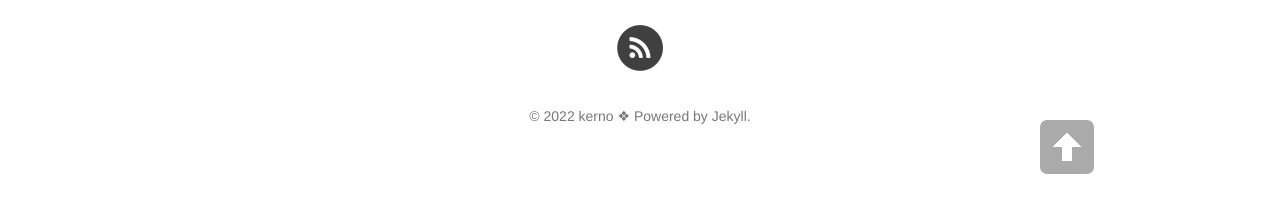
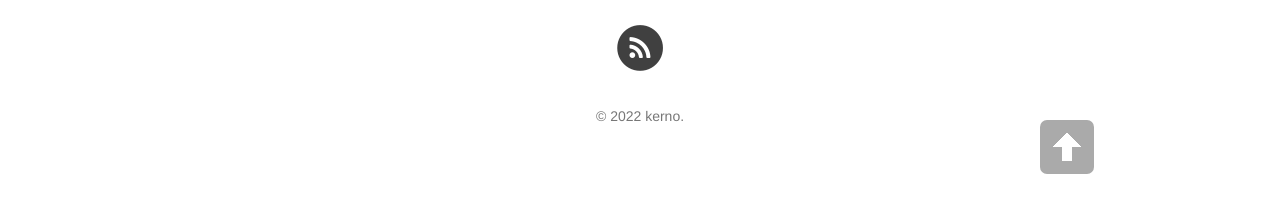
Before and after one commit to kerno-yep/kerno-yep.github.io, a Jekyll site: the page built from index.html, in a window 1280 px wide. Shown: the part 696-897 px from the top of the page. Built offline with Jekyll 4.4.1, drawn with Linux system fonts in a browser that asks for light colours; nearby versions of some CDN libraries; the list of posts is cut into pages by our own code.

Commit message:
Update footer.html

```diff
--- a/_includes/footer.html
+++ b/_includes/footer.html
@@ -49,7 +49,7 @@
 
                 </ul>
                 <p class="copyright text-muted">
-                &copy; {{ site.time | date: '%Y' }} {{ site.owner.name }} ❖ Powered by Jekyll.
+                &copy; {{ site.time | date: '%Y' }} {{ site.owner.name }}.
                 </p>
             </div>
         </div>
```
